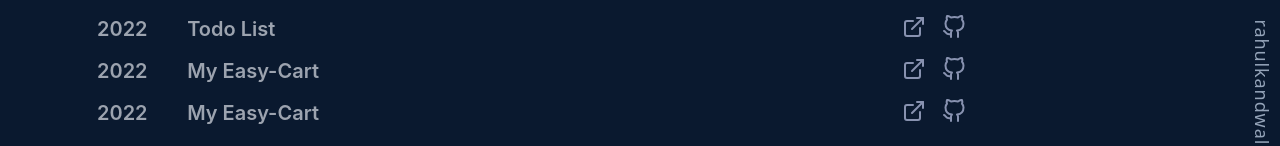
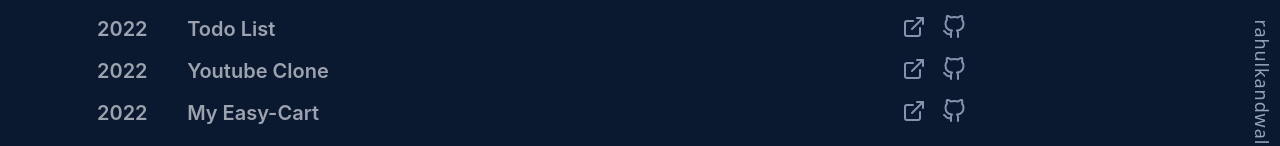
Before and after one commit to rkandwal300/Portfolio, a React (Vite) app: page /archive in a window 1280 px wide. Shown: the part 402-548 px from the top of the page. Built offline with nearby package versions, Linux system fonts and the light colour scheme.

Commit message:
added youtube project

```diff
--- a/src/ProtFolio/allData.ts
+++ b/src/ProtFolio/allData.ts
@@ -16,11 +16,11 @@ export const  allData = [
         year : 2022 ,
     } ,
     {
-        title :  'My Easy-Cart ',
-        description :  'Building a custom E-commerce for you to buy items at good price .',
+        title :  'Youtube Clone ',
+        description :  'Building a custom Youtube clone using React javascript  with Tailwind CSS using custom Apis , Apis uused in categories search  video play etc .',
         github :'https://lnkd.in/g9JnnduR'  ,
-        linl :  'https://my-easycart.netlify.app/' ,
-        languages : [ 'React' , ' TypeScript' , ' API Integration' ],
+        linl :  'https://youtube-rkandwal300.netlify.app/' ,
+        languages : [ 'React' , ' javascript' , 'Youtube Api', "Tailwind CSS" ],
         year : 2022 ,
     },
     {
```
